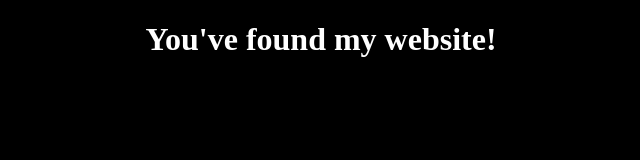
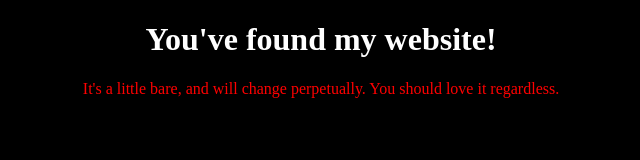
Before and after one commit to octoberschifferli-create/thehollowinternal, a plain HTML site: page index.html in a window 1280 px wide. Shown: the whole page, without its empty margins (319-959 px from the left). Drawn offline with Linux system fonts and the light colour scheme.

Commit message:
Update index.html

```diff
--- a/index.html
+++ b/index.html
@@ -4,6 +4,7 @@
     <style>
       body { background-color: black;}
       h1 {color: white; text-align: center;}
+      p {text-align: center; color: red;}
     </style>
     <title>the hollow internal</title>
   </head>
```
